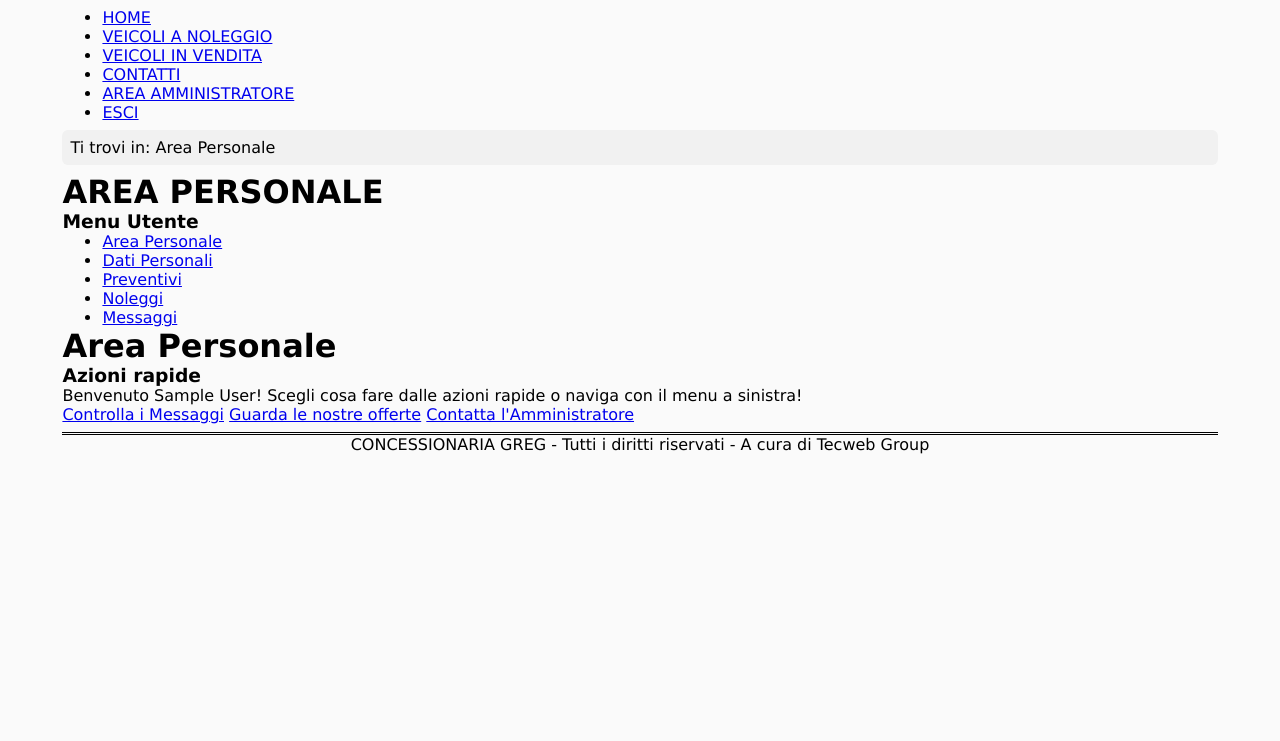
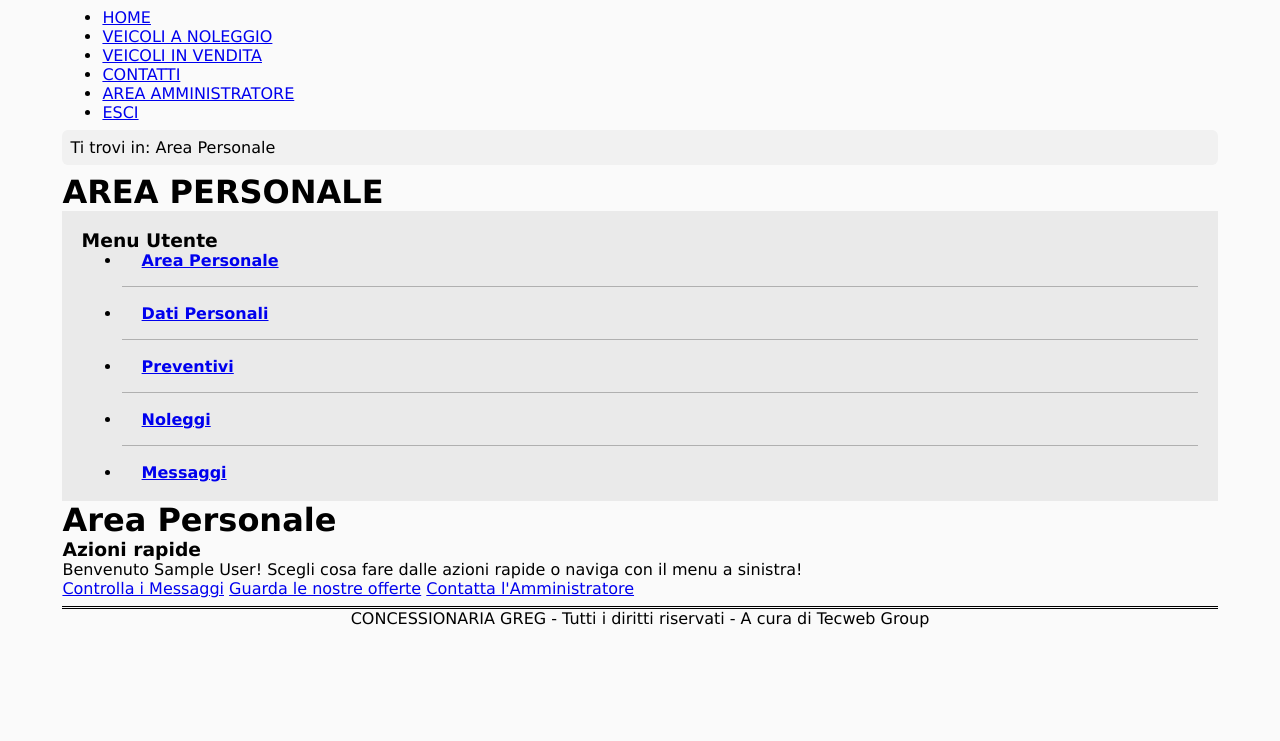
Before and after one commit to TheJack95/progettoTecnologieWeb2019-2020_v2, a PHP site: page /areaPrivata.php in a window 1280 px wide. Shown: the part 52-793 px from the top of the page. Run offline with PHP 8.4, Linux system fonts and the light colour scheme; the visitor is signed in with stand-in values (Sample User, id 1).

Commit message:
prova sidenav

```diff
--- /dev/null
+++ b/CSS/cssUtente.css
@@ -0,0 +1,25 @@
+#nav {
+  background-color: #eaeaea;
+  padding: 1.2em;
+}
+
+#titoloMenu {
+    font-weight: bold;
+    text-align: center;
+    font-size: 1em;
+    margin-bottom: 1em;
+}
+
+hr {
+    display: block;
+    height: 0.0625em;
+    border: 0;
+    border-top: 0.0625em solid #b0b0b0;
+    margin: 1em 0;
+    padding: 0;
+}
+
+#nav a {
+    font-weight: bold;
+    margin-left: 20px;
+}
--- a/HTML/areaPrivata.html
+++ b/HTML/areaPrivata.html
@@ -5,13 +5,14 @@
 		<meta http-equiv="Content-Type" content="text/html; charset=utf-8" />
 		<title>Area Privata</title>
 		<meta name="title" content="Area privata utente" />
-    	<meta name="description" content="Area personale dell'utente" />
+  	<meta name="description" content="Area personale dell'utente" />
 		<meta name="keywords" content="auto, preventivi, noleggi, messaggi, login, account" />
 		<meta name="language" content="italian it" />
 		<meta name="author" content="Riccardo Conte" />
-    	<link rel="icon" type="images/png" href="../Images/auto.svg" />
-    	<link rel="stylesheet" type="text/css" href="../CSS/cssGenerale.css" />
-    	<script type="text/javascript" src=""></script>
+  	<link rel="icon" type="images/png" href="../Images/auto.svg" />
+  	<link rel="stylesheet" type="text/css" href="../CSS/cssGenerale.css" />
+		<link rel="stylesheet" type="text/css" href="../CSS/cssUtente.css" />
+  	<script type="text/javascript" src=""></script>
 	</head>
 
 	<body>
--- a/HTML/login.html
+++ b/HTML/login.html
@@ -11,6 +11,7 @@
 		<meta name="author" content="Riccardo Conte" />
     <link rel="icon" type="images/png" href="../Images/auto.svg" />
     <link rel="stylesheet" type="text/css" href="../CSS/cssGenerale.css" />
+		<link rel="stylesheet" type="text/css" href="../CSS/cssUtente.css" />
     <script type="text/javascript" src=""></script>
 	</head>
 
--- a/PAGES/areaPrivata.php
+++ b/PAGES/areaPrivata.php
@@ -19,12 +19,16 @@ if(isset($_SESSION["user"])) {
 	$utente = $_SESSION["utente"];
 
 	$sideNav = "<div id='nav'>"."\n"
-				."	<h3>Menu Utente</h3>"."\n"
+				."	<h3 class='titoloMenu'>Menu Utente</h3>"."\n"
 				."	<ul>"."\n"
 				."	   <li><a href='areaPrivata.php?pageName=principale'>Area Personale</a></li>"."\n"
+				."	   <hr/>"."\n"
 				."	   <li><a href='areaPrivata.php?pageName=datiPersonali'>Dati Personali</a></li>"."\n"
+				."	   <hr/>"."\n"
 				."	   <li><a href='areaPrivata.php?pageName=preventivi'>Preventivi</a></li>"."\n"
+				."	   <hr/>"."\n"
 				."	   <li><a href='areaPrivata.php?pageName=noleggi'>Noleggi</a></li>"."\n"
+				."	   <hr/>"."\n"
 				."	   <li><a href='areaPrivata.php?pageName=messaggi'>Messaggi</a></li>"."\n"
 				."	</ul>"."\n"
 				."</div>"."\n";
--- a/PHP/controlloInput.php
+++ b/PHP/controlloInput.php
@@ -31,7 +31,7 @@
 		public function FormatDate($data){
 			if (isset($data) && !empty($data)){
 				$dataFormata = date_create($data);
-				date_format($dataFormata, 'Y-m-d');
+				$dataFormata->format('Ymd');
 				return $dataFormata;
 			} else {
 				return $data;
```
Also changed, not shown: HTML/registrati.html (+4 -3 lines).
